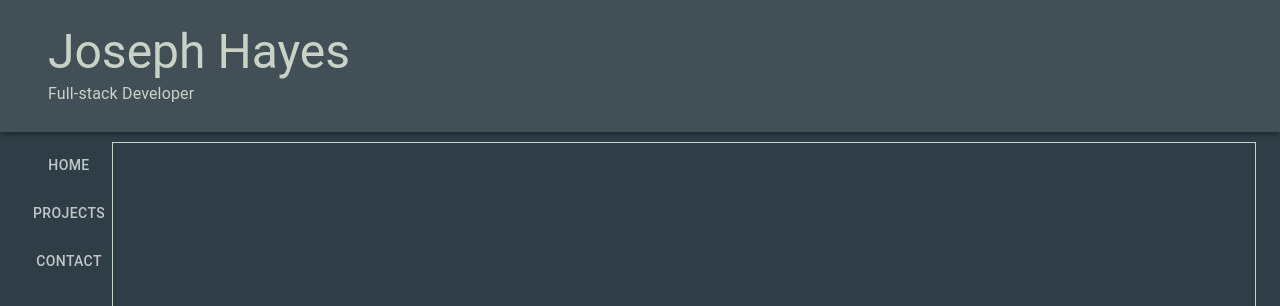
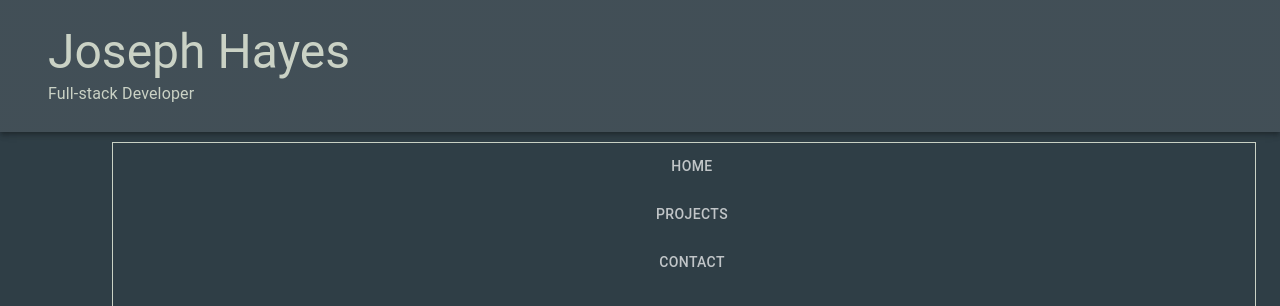
Before and after one commit to josephehayes/React-Portfolio, a React (Create React App) app in the folder client/: page / in a window 1280 px wide. Shown: the top 306 px of the page. Built offline with nearby package versions, Linux system fonts and the light colour scheme.

Commit message:
fixed tab context, now rendering data.

```diff
--- a/client/src/App.js
+++ b/client/src/App.js
@@ -1,15 +1,25 @@
 import './App.css';
-import React from 'react';
+import React, { useState } from 'react';
 import { ThemeProvider, CssBaseline, Container } from '@mui/material';
 import theme from "./styles/index";
 import Header from './components/header';
-import NavTabs from './components/navTabs';
+// import NavTabs from './components/navTabs';
 // es-lint disable next line
-import Home from './components/home';
+// import Home from './components/home';
 import { Grid } from '@mui/material';
-import { Box } from '@mui/system';
+import Box from '@mui/material/Box';
+
+import Tab from '@mui/material/Tab';
+import { TabContext, TabList, TabPanel } from '@mui/lab';
 
 function App() {
+
+  const [value, setValue] = useState("'0'");
+
+  const handleChange = (event, newTab) => {
+    setValue(newTab);
+  }
+
   return (
     <ThemeProvider theme={theme}>
       <CssBaseline />
@@ -24,7 +34,7 @@ function App() {
           my='10px'
         >
           <Grid item xs={1} px={1}>
-            <NavTabs />
+            {/* <NavTabs /> */}
           </Grid>
           <Grid item xs={11} sx={{
             '--Grid-borderWidth': '1px',
@@ -35,13 +45,27 @@ function App() {
             borderColor: 'divider'
           }}>
             <Box
-            sx={{
-              width: '100%',
-              minHeight: '80vh'
-            }}>
-            {/* <TabPanel value='home' index={0} dir={theme.direction}>
+              sx={{
+                width: '100%',
+                minHeight: '80vh'
+              }}>
+              {/* <TabPanel value='home' index={0} dir={theme.direction}>
               <Home />
             </TabPanel> */}
+              <Box sx={{ width: '100%' }}>
+                <TabContext value={value}>
+                  <Box>
+                    <TabList orientation='vertical' variant='fullWidth' onChange={handleChange} aria-label="Nav Tabs">
+                      <Tab label="Home" value="1" />
+                      <Tab label="Projects" value="2" />
+                      <Tab label="Contact" value="3" />
+                    </TabList>
+                  </Box>
+                  <TabPanel value="1">Panel One</TabPanel>
+                  <TabPanel value="2">Panel Two</TabPanel>
+                  <TabPanel value="3">Panel Three</TabPanel>
+                </TabContext>
+              </Box>
             </Box>
           </Grid>
         </Grid>
--- a/client/src/components/navTabs.js
+++ b/client/src/components/navTabs.js
@@ -1,34 +1,28 @@
-import * as React from 'react';
+import React, { useState } from 'react';
 import Box from '@mui/material/Box';
-import Tabs from '@mui/material/Tabs';
+// import Tabs from '@mui/material/Tabs';
 import Tab from '@mui/material/Tab';
-
-function LinkTab(props) {
-  return (
-    <Tab
-      component="a"
-      onClick={(event) => {
-        event.preventDefault();
-      }}
-      {...props}
-    />
-  );
-}
+import { TabContext, TabList, TabPanel } from '@mui/lab';
 
 const NavTabs = () => {
-  const [tab, setTab] = React.useState(0);
-
+  const [tab, setTab] = useState('0');
   const handleChange = (event, newTab) => {
     setTab(newTab);
-  };
-
+  }
   return (
     <Box sx={{ width: '100%' }}>
-      <Tabs value={tab} variant='fullWidth' orientation='vertical' onChange={handleChange} aria-label="Nav Tabs">
-        <Tab label="Home" value="home" />
-        <Tab label="Projects" value="projects" />
-        <Tab label="Contact" value="contact" />
-      </Tabs>
+      <TabContext value={tab}>
+        <Box>
+          <TabList orientation='vertical' variant='fullWidth' onChange={handleChange} aria-label="Nav Tabs">
+            <Tab label="Home" value='0' />
+            <Tab label="Projects" value='1' />
+            <Tab label="Contact" value='2' />
+          </TabList>
+        </Box>
+        <TabPanel value='0'>Panel One</TabPanel>
+        <TabPanel value='1'>Panel One</TabPanel>
+        <TabPanel value='2'>Panel One</TabPanel>
+      </TabContext>
     </Box>
   );
 }
```
Also changed, not shown: client/package.json (+11 -5 lines), client/src/utils/tabContext.js (added, +17 -0 lines), package.json (+2 -7 lines), 2 other files (tests, documents, lock files or other folders).
